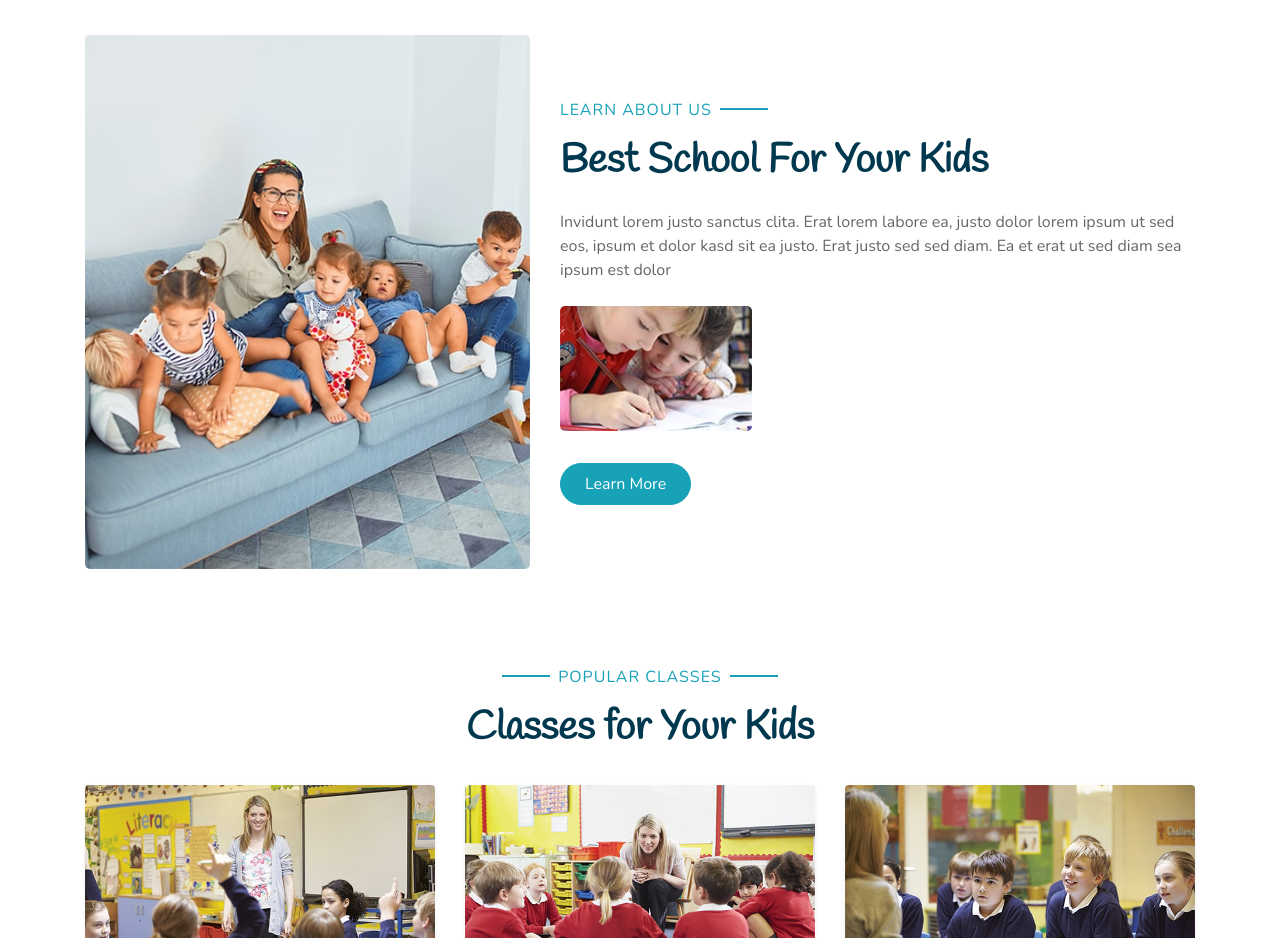
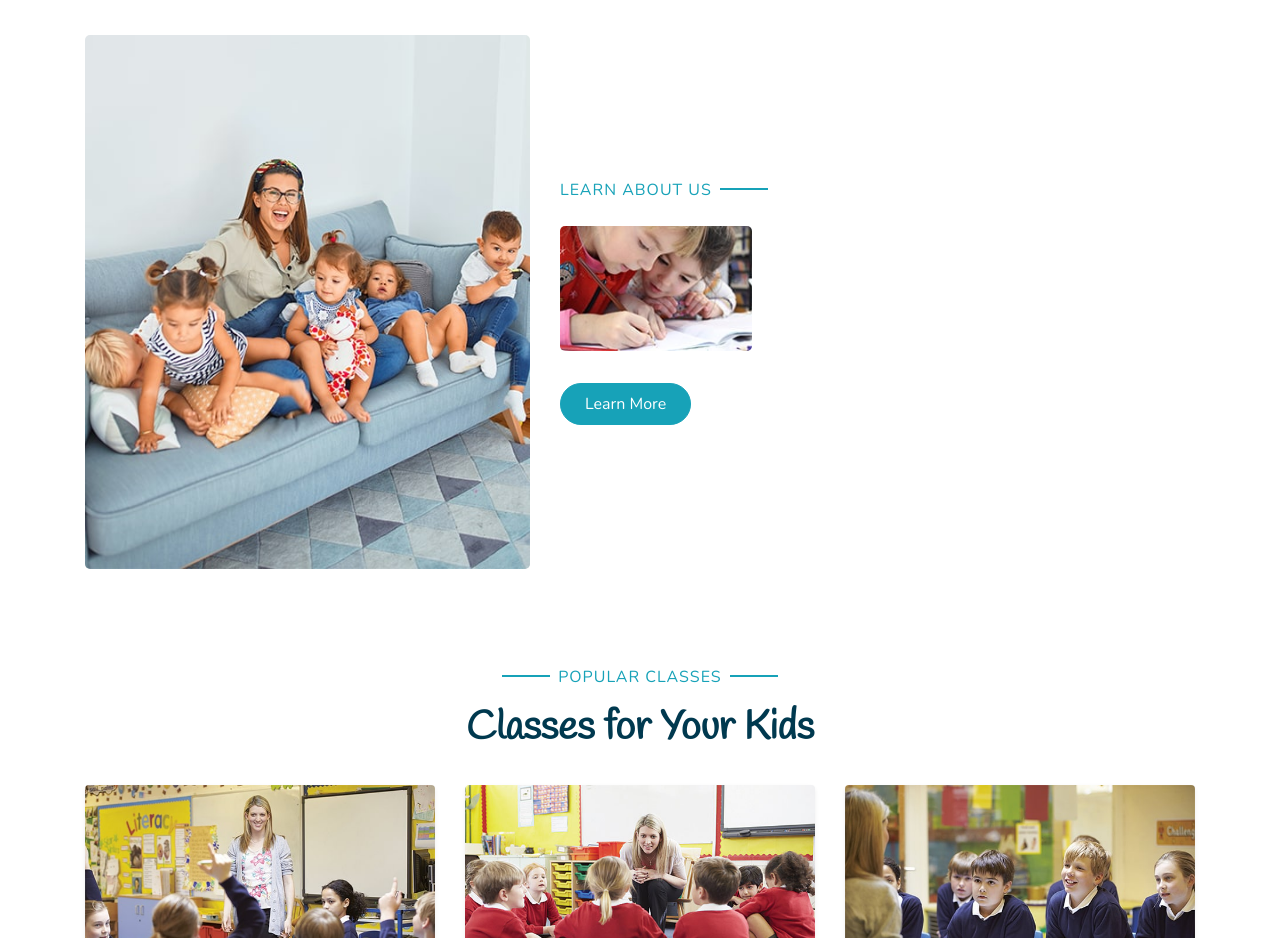
Before and after one commit to EinsteinStudy/project, a plain HTML site: page index.html in a window 1280 px wide. Shown: the part 980-1918 px from the top of the page. Drawn offline with nearby package versions, Linux system fonts and the light colour scheme.

Commit message:
Update index.html

```diff
--- a/index.html
+++ b/index.html
@@ -145,10 +145,6 @@
                 </div>
                 <div class="col-lg-7">
                     <p class="section-title pr-5"><span class="pr-2">Learn About Us</span></p>
-                    <h1 class="mb-4">Best School For Your Kids</h1>
-                    <p>Invidunt lorem justo sanctus clita. Erat lorem labore ea, justo dolor lorem ipsum ut sed eos,
-                        ipsum et dolor kasd sit ea justo. Erat justo sed sed diam. Ea et erat ut sed diam sea ipsum est
-                        dolor</p>
                     <div class="row pt-2 pb-4">
                         <div class="col-6 col-md-4">
                             <img class="img-fluid rounded" src="img/about-2.jpg" alt="">
```
